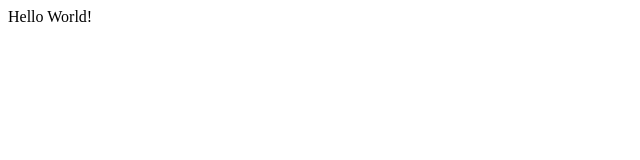
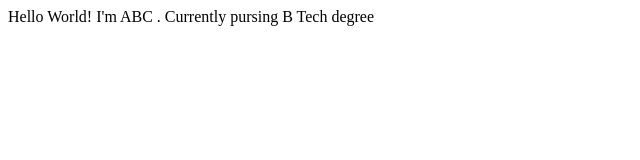
Before and after one commit to keshavhpawar/Exp.7, a plain HTML site: page index.html in a window 1280 px wide. Shown: the whole page, without its empty margins (0-640 px from the left). Drawn offline with Linux system fonts and the light colour scheme.

Commit message:
Add files via upload

```diff
--- a/index.html
+++ b/index.html
@@ -6,6 +6,7 @@
 
 <body>
     Hello World!
+    I'm ABC . Currently pursing B Tech degree
 </body>
 
 </html>
```
